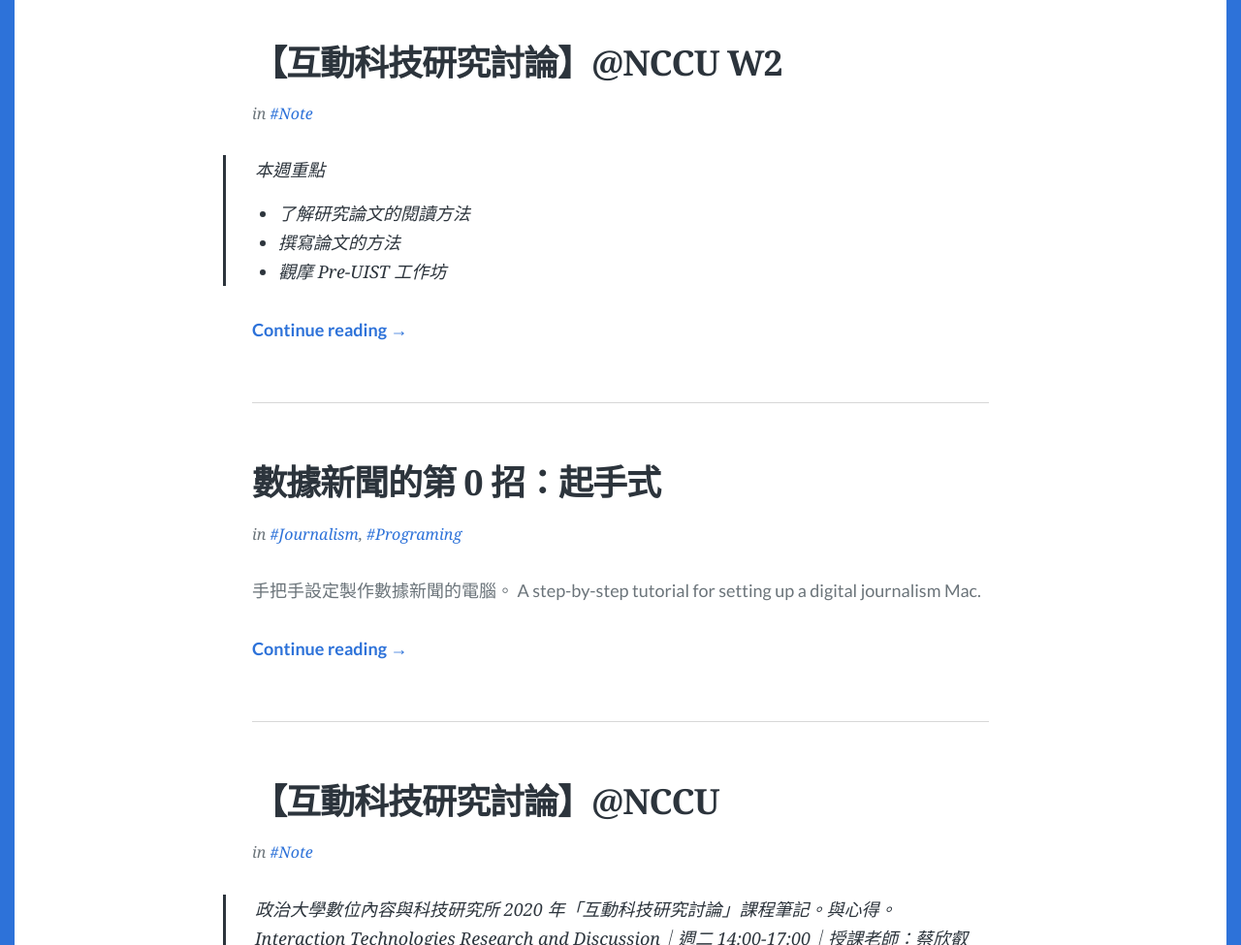
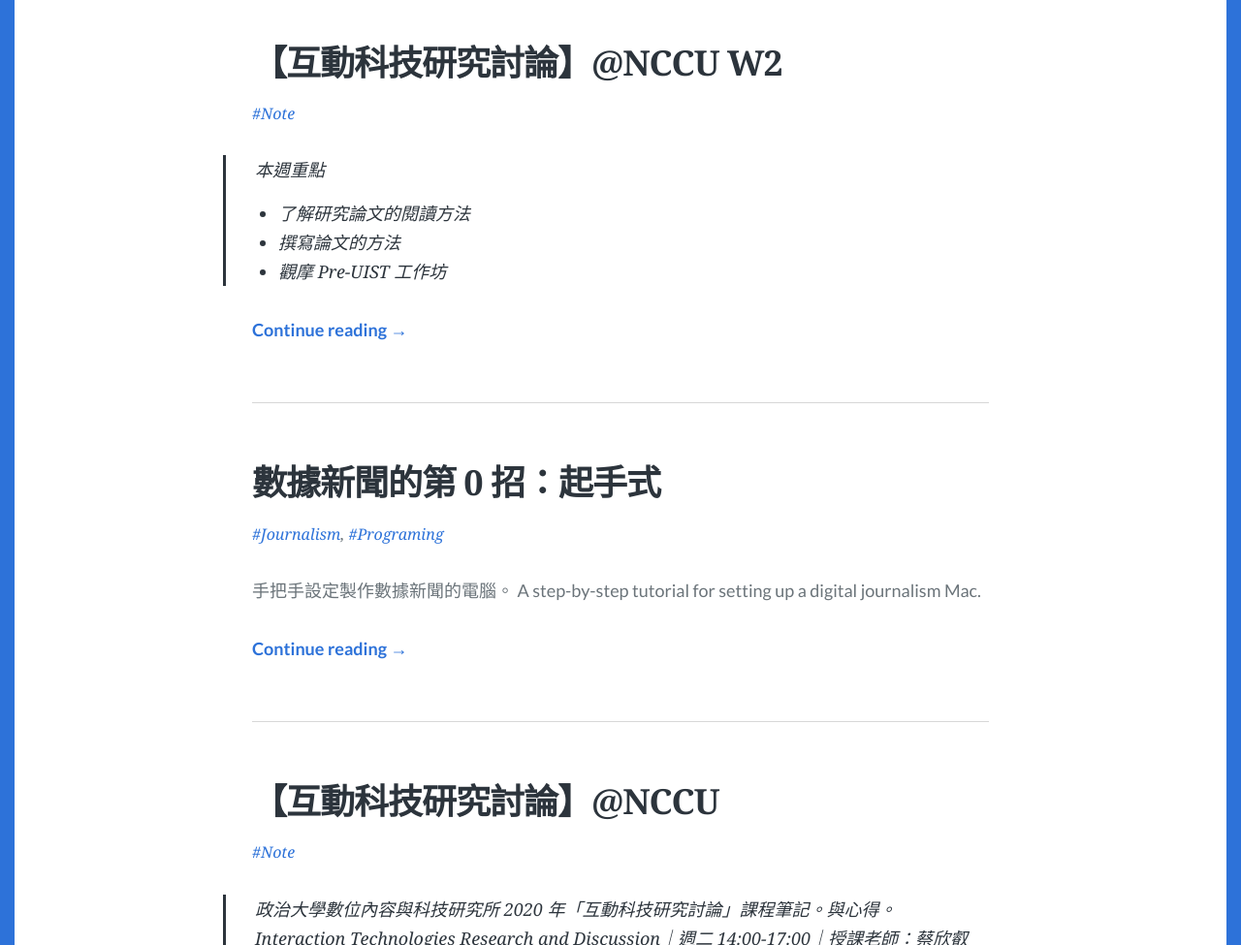
Before and after one commit to laiyenju/laiyenju.github.io, a Jekyll site: the page built from index.html, in a window 1280 px wide. Shown: the part 175-1150 px from the top of the page at 97% size. Built offline with Jekyll 4.4.1, drawn with Linux system fonts in a browser that asks for light colours; the list of posts is cut into pages by our own code.

Commit message:
Update index.html

```diff
--- a/index.html
+++ b/index.html
@@ -11,7 +11,7 @@ layout: default
       <h2 class="post-title"><a href="{{ site.baseurl }}{{ post.url }}" rel="bookmark">{{post.title}}</a></h2>
       <div class="post-meta">
 <!--         By <span class="post-author">{{ site.data.author.name }}</span> -->{% if post.tags.size > 0 %}<span
-          class="post-tags"> in
+          class="post-tags">
           {% for tag in post.tags %}<a href="{{ site.baseurl }}/tags/#{{ tag | cgi_escape }}" rel="tag">{{ tag }}</a>{% unless forloop.last %}, {% endunless %}{% endfor %}</span>{% endif %}
       </div><!-- .post-meta -->
       {% if post.feature_image and post.feature_image != "" %}
```
